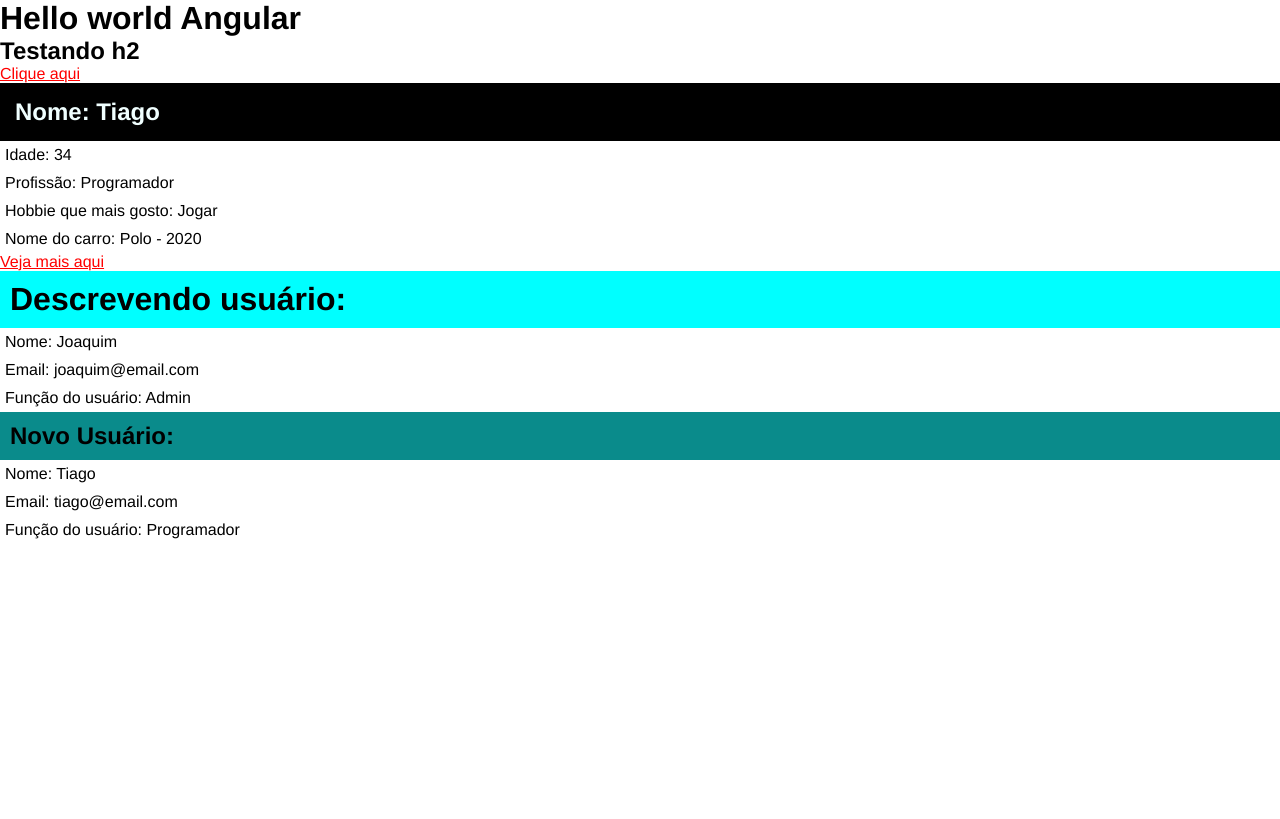
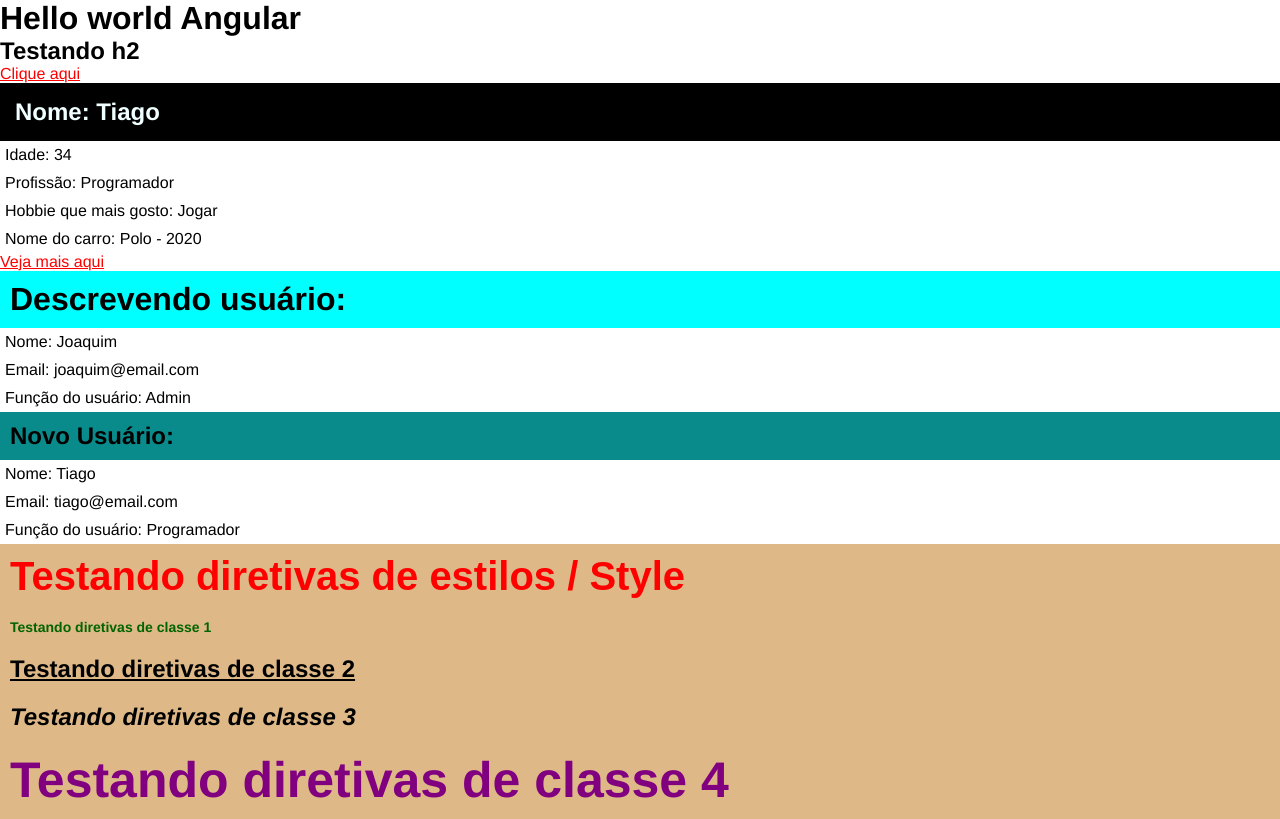
Before and after one commit to TiagoBarbosa88/Angular_-Hora_De_Codar, an Angular app in the folder curso_angular/: page / in a window 1280 px wide. Built offline with nearby package versions, Linux system fonts and the light colour scheme.

Commit message:
Diretrives

```diff
--- a/curso_angular/src/app/app.component.html
+++ b/curso_angular/src/app/app.component.html
@@ -5,3 +5,4 @@
   <a href="">  Veja mais aqui</a>
 </div>
 <app-parent-data [name]="userName" [userData]="userData" [userHelp]="userHelp" [userHelpData]="userHelpData" ></app-parent-data>
+<app-directives></app-directives>
--- a/curso_angular/src/app/app.module.ts
+++ b/curso_angular/src/app/app.module.ts
@@ -5,6 +5,7 @@ import { AppRoutingModule } from './app-routing.module';
 import { AppComponent } from './app.component';
 import { FirstComponentComponent } from './components/first-component/first-component.component';
 import { ParentDataComponent } from './components/parent-data/parent-data.component';
+import { DirectivesComponent } from './components/directives/directives.component';
 
 
 @NgModule({
@@ -12,6 +13,7 @@ import { ParentDataComponent } from './components/parent-data/parent-data.compon
     AppComponent,
     FirstComponentComponent,
     ParentDataComponent,
+    DirectivesComponent,
 
   ],
   imports: [
--- /dev/null
+++ b/curso_angular/src/app/components/directives/directives.component.css
@@ -0,0 +1,33 @@
+body {
+  background-color: burlywood;
+}
+
+h2{
+  padding: 10px;
+}
+
+
+.small-title {
+  font-size: 14px;
+}
+
+.green-title {
+ color: darkgreen;
+}
+
+.underline-title {
+  text-decoration: underline;
+
+}
+
+.italic-title {
+  font-style: italic;
+}
+
+.purple-title {
+  color: purple;
+}
+
+.large-title {
+  font-size: 50px;
+}
--- /dev/null
+++ b/curso_angular/src/app/components/directives/directives.component.html
@@ -0,0 +1,21 @@
+<body>
+  <h2 [ngStyle]="{'font-size': size + 'px', 'font-family':font, 'color': color}">
+    Testando diretivas de estilos / Style
+  </h2>
+
+  <h2 [ngClass]="classes">
+    Testando diretivas de classe 1
+  </h2>
+
+  <h2 [ngClass]="underline">
+    Testando diretivas de classe 2
+  </h2>
+
+  <h2 [ngClass]='italic'>
+    Testando diretivas de classe 3
+  </h2>
+
+  <h2 [ngClass]='classes2'>
+    Testando diretivas de classe 4
+  </h2>
+</body>
--- /dev/null
+++ b/curso_angular/src/app/components/directives/directives.component.ts
@@ -0,0 +1,29 @@
+import { Component, OnInit } from '@angular/core';
+
+@Component({
+  selector: 'app-directives',
+  templateUrl: './directives.component.html',
+  styleUrls: ['./directives.component.css']
+})
+
+
+export class DirectivesComponent implements OnInit {
+size= 40;
+font= 'Arial';
+color= 'red';
+
+classes = ['green-title', 'small-title']
+
+underline = 'underline-title'
+
+italic = 'italic-title'
+
+classes2 = ['purple-title', 'large-title']
+
+constructor() {}
+
+ngOnInit(): void {
+
+}
+
+}
```
Also changed, not shown: 1 other file (tests, documents, lock files or other folders).
